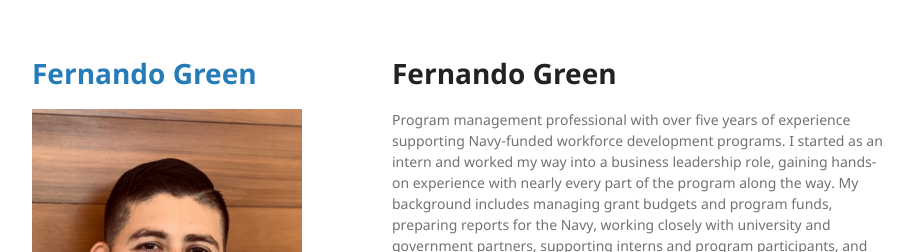
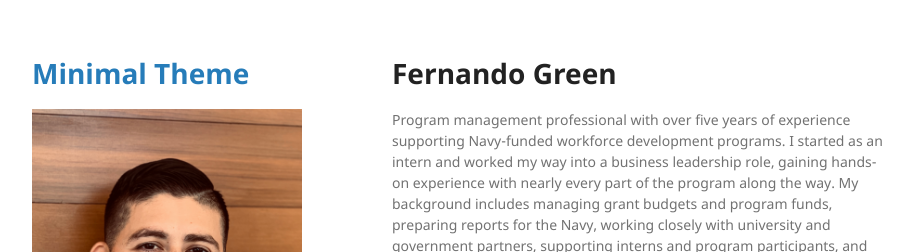
Before and after one commit to Nando-G8/Nando-G8.github.io, a Jekyll site: the page built from index.md, in a window 1280 px wide. Shown: the top 252 px of the page, without its empty margins (178-1091 px from the left). Built offline with Jekyll 4.4.1, drawn with Linux system fonts in a browser that asks for light colours; our own code applies the rules of GitHub Pages for plain Markdown files.

Commit message:
Change site title to 'Minimal Theme'

```diff
--- a/_config.yml
+++ b/_config.yml
@@ -1,4 +1,4 @@
-title: Fernando Green
+title: Minimal Theme
 description: Minimal is a theme for GitHub Pages.
 show_downloads: true
 remote_theme: pages-themes/minimal@v0.2.0
```
